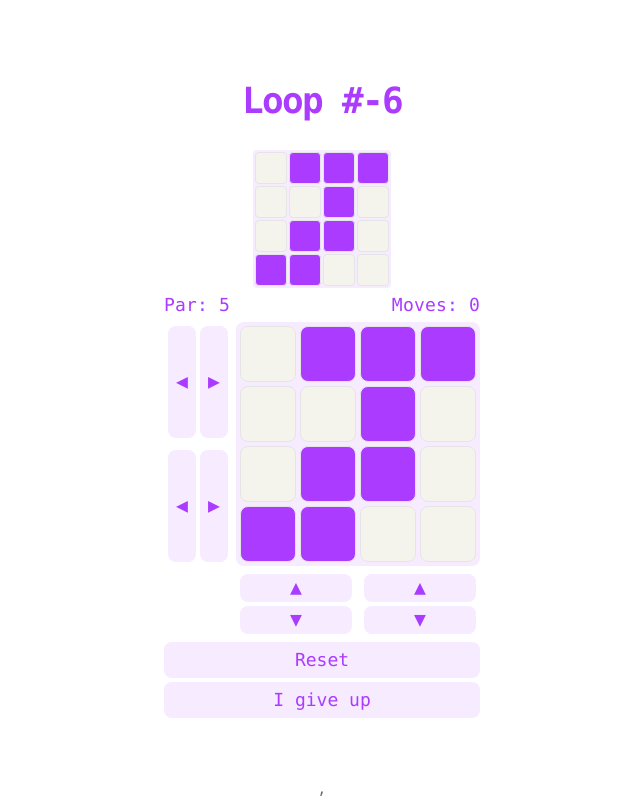
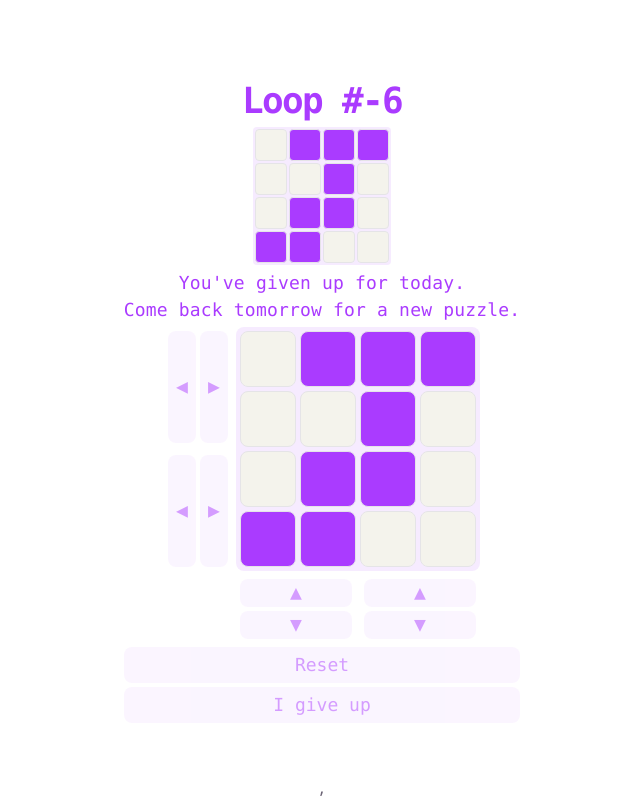
Before and after one commit to heyralfs/loop, a React (Vite) app: page / in a window 1280 px wide. Both pictures are taken after a click on the button "I give up". Shown: the whole page, without its empty margins (318-958 px from the left). Built offline with nearby package versions, Linux system fonts and the light colour scheme.

Commit message:
persist progess + disable on give up + show best

```diff
--- a/src/components/button/index.module.css
+++ b/src/components/button/index.module.css
@@ -19,14 +19,14 @@
     box-shadow 120ms ease;
 }
 
-.button:hover,
+.button:not(:disabled):hover,
 .button[data-pressed="true"] {
   background: var(--accent);
   color: var(--on-accent);
   box-shadow: var(--shadow);
 }
 
-.button:active,
+.button:not(:disabled):active,
 .button[data-pressed="true"] {
   transform: translateY(1px);
   box-shadow: none;
@@ -35,6 +35,11 @@
 .button:focus-visible {
   outline: 2px solid var(--accent);
   outline-offset: 2px;
+}
+
+.button:disabled {
+  opacity: 0.5;
+  cursor: not-allowed;
 }
 
 @media (prefers-reduced-motion: reduce) {
--- a/src/components/control/button/index.tsx
+++ b/src/components/control/button/index.tsx
@@ -13,6 +13,7 @@ interface ButtonProps {
   label: string;
   onClick: () => void;
   pressed?: boolean;
+  disabled?: boolean;
 }
 
 function ControlButton({
@@ -21,6 +22,7 @@ function ControlButton({
   label,
   onClick,
   pressed,
+  disabled,
 }: ButtonProps) {
   return (
     <Button
@@ -29,6 +31,7 @@ function ControlButton({
       aria-label={label}
       onClick={onClick}
       pressed={pressed}
+      disabled={disabled}
     >
       <span aria-hidden="true">{ARROW[orientation][direction]}</span>
     </Button>
--- a/src/components/control/index.tsx
+++ b/src/components/control/index.tsx
@@ -25,9 +25,10 @@ interface ControlProps {
   operator: Operator;
   onMove: (operator: Operator, direction: Direction) => void;
   activeMove?: { operator: Operator; direction: Direction } | null;
+  disabled?: boolean;
 }
 
-function Control({ operator, onMove, activeMove }: ControlProps) {
+function Control({ operator, onMove, activeMove, disabled }: ControlProps) {
   const orientation = DATA_OPERATOR[operator];
 
   const label = (direction: Direction) =>
@@ -49,6 +50,7 @@ function Control({ operator, onMove, activeMove }: ControlProps) {
         label={label("back")}
         onClick={() => onMove(operator, "back")}
         pressed={isPressed("back")}
+        disabled={disabled}
       />
       <Button
         orientation={orientation}
@@ -56,6 +58,7 @@ function Control({ operator, onMove, activeMove }: ControlProps) {
         label={label("forward")}
         onClick={() => onMove(operator, "forward")}
         pressed={isPressed("forward")}
+        disabled={disabled}
       />
     </div>
   );
--- /dev/null
+++ b/src/game/progress.ts
@@ -0,0 +1,46 @@
+import { readJSON, writeJSON } from "./storage";
+import type { Matrix } from "./types";
+
+const KEY = "loop:progress";
+
+const VERSION = 1; // bump this when the Progress interface changes
+
+export interface Progress {
+  version: typeof VERSION;
+  seed: string;
+  moves: number;
+  matrix: Matrix;
+  gaveUp: boolean;
+  bestMoves: number | null; // fewest moves solved today; null = not solved yet
+}
+
+export function isValidProgress(obj: unknown): obj is Progress {
+  if (typeof obj !== "object" || obj === null) {
+    return false;
+  }
+
+  const progress = obj as Progress;
+
+  return (
+    progress.version === VERSION &&
+    typeof progress.seed === "string" &&
+    typeof progress.moves === "number" &&
+    typeof progress.gaveUp === "boolean" &&
+    (progress.bestMoves === null || typeof progress.bestMoves === "number") &&
+    Array.isArray(progress.matrix) &&
+    progress.matrix.length === 16 &&
+    progress.matrix.every((cell) => cell === 0 || cell === 1)
+  );
+}
+
+export function readProgress(): Progress | null {
+  const progress = readJSON(KEY);
+  if (isValidProgress(progress)) {
+    return progress;
+  }
+  return null;
+}
+
+export function writeProgress(progress: Progress): void {
+  writeJSON(KEY, progress);
+}
--- /dev/null
+++ b/src/game/storage.ts
@@ -0,0 +1,21 @@
+export function readJSON(key: string): unknown {
+  try {
+    const value = localStorage.getItem(key);
+    if (value === null) {
+      return null;
+    }
+    return JSON.parse(value);
+  } catch {
+    // Storage unavailable or corrupt value — treat as absent.
+    return null;
+  }
+}
+
+export function writeJSON(key: string, value: unknown): void {
+  try {
+    const jsonValue = JSON.stringify(value);
+    localStorage.setItem(key, jsonValue);
+  } catch {
+    // Storage unavailable or quota exceeded — persistence is best-effort.
+  }
+}
--- a/src/screens/game/index.module.css
+++ b/src/screens/game/index.module.css
@@ -8,9 +8,19 @@
 
 .title {
   font-size: 2rem;
+  line-height: 100%;
   font-weight: bold;
   font-family: var(--mono);
   color: var(--accent);
+  margin-bottom: var(--space);
+}
+
+.text {
+  font-size: 1rem;
+  line-height: 1.5;
+  text-align: center;
+  color: var(--accent);
+  font-family: var(--mono);
 }
 
 .game {
--- a/src/screens/game/index.tsx
+++ b/src/screens/game/index.tsx
@@ -14,6 +14,7 @@ import { findShortestPath } from "../../game/path";
 import { equals } from "../../game/equals";
 import { daysBetween } from "../../game/days-between";
 import Button from "../../components/button";
+import { readProgress, writeProgress } from "../../game/progress";
 
 const seed = todaySeed();
 const DAY_ONE = "2026-07-11";
@@ -24,38 +25,70 @@ const target = createTarget(random);
 const initial = scramble(target, random);
 const par = findShortestPath(initial, target)?.length ?? 0;
 
+const progress = readProgress();
+
 function GameScreen() {
   const boardRef = useRef<BoardHandle>(null);
   const animatingRef = useRef(false);
 
-  const [matrix, setMatrix] = useState<Matrix>(initial);
-  const [moves, setMoves] = useState<number>(0);
+  // Resume only if the saved progress is for today's puzzle.
+  const saved = progress?.seed === seed ? progress : null;
 
-  // Used to highlight the buttons during the "i give up" animation
+  const [matrix, setMatrix] = useState<Matrix>(saved?.matrix ?? initial);
+  const [moves, setMoves] = useState<number>(saved?.moves ?? 0);
+  const [gaveUp, setGaveUp] = useState<boolean>(saved?.gaveUp ?? false);
+  const [bestMoves, setBestMoves] = useState<number | null>(
+    saved?.bestMoves ?? null,
+  );
+
+  // Highlights a button during the "I give up" replay.
   const [activeMove, setActiveMove] = useState<{
     operator: Operator;
     direction: Direction;
   } | null>(null);
 
+  // Update state and persist it in lock-step, so storage never drifts.
+  const commit = (update: {
+    matrix: Matrix;
+    moves: number;
+    gaveUp: boolean;
+    bestMoves: number | null;
+  }) => {
+    setMatrix(update.matrix);
+    setMoves(update.moves);
+    setGaveUp(update.gaveUp);
+    setBestMoves(update.bestMoves);
+    writeProgress({ version: 1, seed, ...update });
+  };
+
   const handleMove = async (operator: Operator, direction: Direction) => {
-    if (animatingRef.current) return;
+    if (gaveUp || animatingRef.current) return;
 
     const next = move(matrix, operator, direction);
+    const nextMoves = moves + 1;
+    const solved = equals(next, target);
+    const nextBest = solved
+      ? Math.min(bestMoves ?? Infinity, nextMoves)
+      : bestMoves;
 
     animatingRef.current = true;
     await boardRef.current?.animateMove(operator, direction, () => {
-      setMatrix(next);
-      setMoves((prev) => prev + 1);
+      commit({
+        matrix: next,
+        moves: nextMoves,
+        gaveUp: false,
+        bestMoves: nextBest,
+      });
     });
     animatingRef.current = false;
 
-    if (equals(next, target)) {
-      // Handle the case when the player has solved the puzzle
+    if (solved) {
+      // handle solved
     }
   };
 
   const handleGiveUp = async () => {
-    if (animatingRef.current) return;
+    if (gaveUp || animatingRef.current) return;
 
     const path = findShortestPath(matrix, target);
     if (!path) return;
@@ -72,42 +105,82 @@ function GameScreen() {
     }
     setActiveMove(null);
     animatingRef.current = false;
+
+    commit({ matrix: target, moves, gaveUp: true, bestMoves });
   };
 
   const handleReset = async () => {
-    if (animatingRef.current) return;
+    if (gaveUp || animatingRef.current) return;
 
     animatingRef.current = true;
     await boardRef.current?.animateFlip(() => {
-      setMatrix(initial);
+      commit({ matrix: initial, moves: 0, gaveUp: false, bestMoves });
     });
     animatingRef.current = false;
-    setMoves(0);
   };
 
   return (
     <main className={styles.wrapper}>
       <h1 className={styles.title}>Loop #{puzzleNumber}</h1>
+      {bestMoves !== null && (
+        <p className={styles.text}>Your best today: {bestMoves}</p>
+      )}
       <TargetBoard matrix={target} />
-      <MoveCounter moves={moves} par={par} />
+      {gaveUp ? (
+        <p className={styles.text}>
+          You've given up for today.
+          <br />
+          Come back tomorrow for a new puzzle.
+        </p>
+      ) : (
+        <MoveCounter moves={moves} par={par} />
+      )}
       <div className={styles.game}>
         <div className={styles.rowControls}>
-          <Control operator="R12" onMove={handleMove} activeMove={activeMove} />
-          <Control operator="R34" onMove={handleMove} activeMove={activeMove} />
+          <Control
+            operator="R12"
+            onMove={handleMove}
+            activeMove={activeMove}
+            disabled={gaveUp}
+          />
+          <Control
+            operator="R34"
+            onMove={handleMove}
+            activeMove={activeMove}
+            disabled={gaveUp}
+          />
         </div>
         <div className={styles.board}>
           <Board ref={boardRef} matrix={matrix} label="Your board" />
         </div>
         <div className={styles.colControls}>
-          <Control operator="C12" onMove={handleMove} activeMove={activeMove} />
-          <Control operator="C34" onMove={handleMove} activeMove={activeMove} />
+          <Control
+            operator="C12"
+            onMove={handleMove}
+            activeMove={activeMove}
+            disabled={gaveUp}
+          />
+          <Control
+            operator="C34"
+            onMove={handleMove}
+            activeMove={activeMove}
+            disabled={gaveUp}
+          />
         </div>
       </div>
       <div className={styles.actions}>
-        <Button className={styles.actionButton} onClick={handleReset}>
+        <Button
+          className={styles.actionButton}
+          onClick={handleReset}
+          disabled={gaveUp}
+        >
           Reset
         </Button>
-        <Button className={styles.actionButton} onClick={handleGiveUp}>
+        <Button
+          className={styles.actionButton}
+          onClick={handleGiveUp}
+          disabled={gaveUp}
+        >
           I give up
         </Button>
       </div>
```
Also changed, not shown: 1 other file (tests, documents, lock files or other folders).
